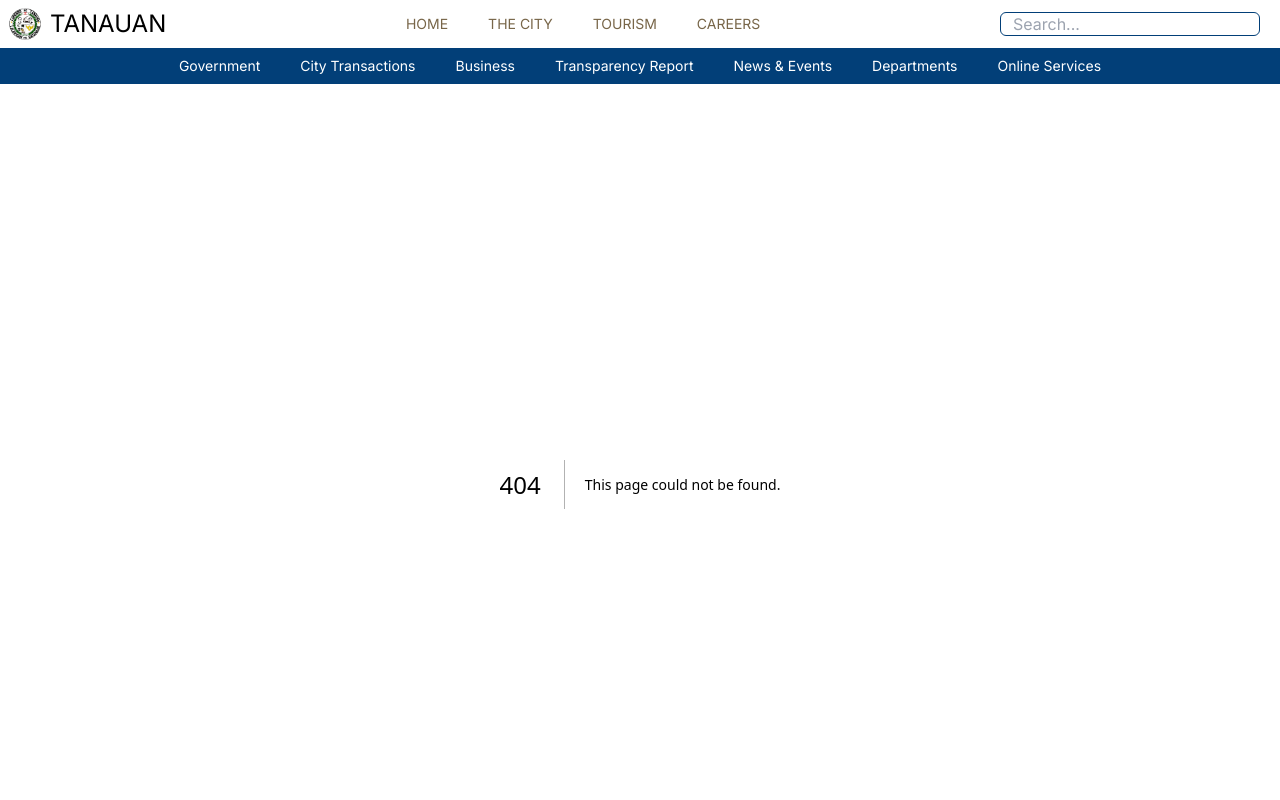
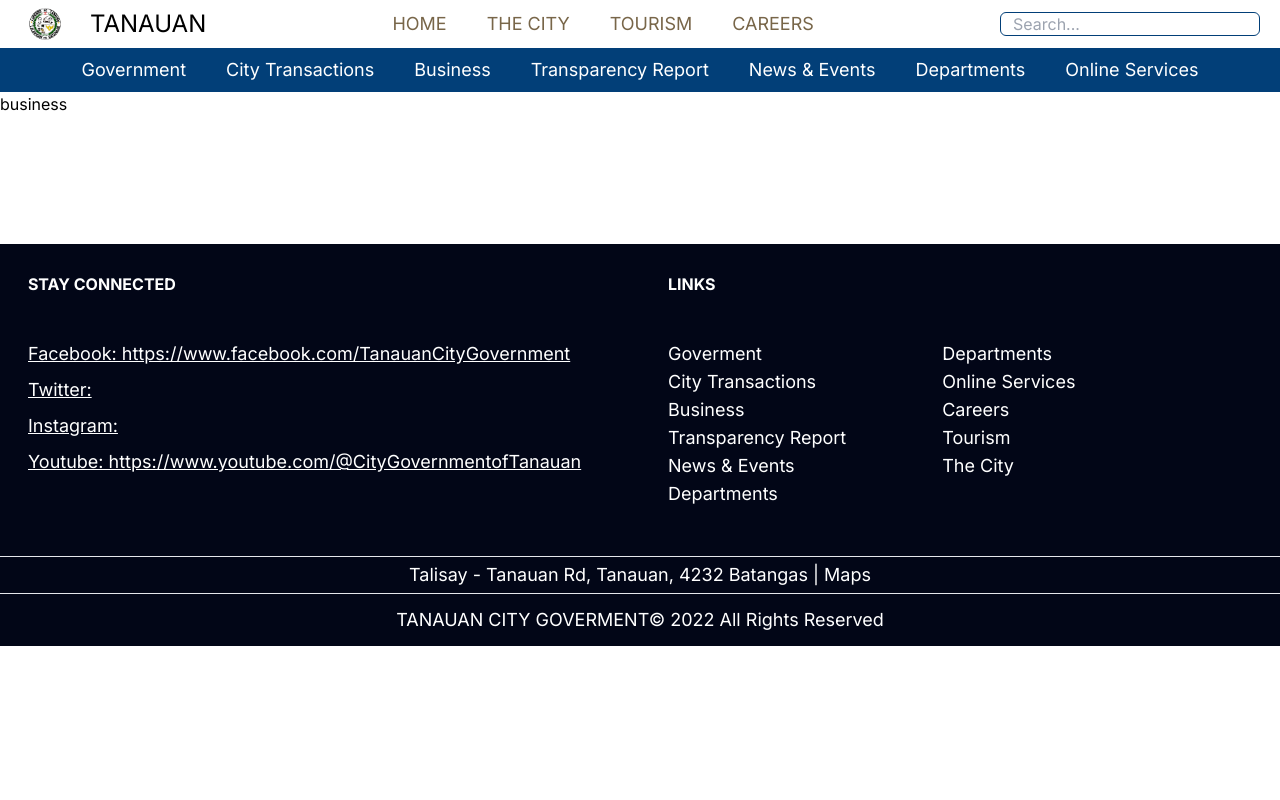
Before and after one commit to gian-tiqui/tanauan-nextjs, a Next.js app: page /business in a window 1280 px wide. Before the commit this address had no page. Shown: the top 800 px of the page. Built offline with nearby package versions, Linux system fonts and the light colour scheme.

Commit message:
cleaned smth

```diff
--- /dev/null
+++ b/app/business/page.tsx
@@ -0,0 +1,7 @@
+import React from "react";
+
+const page = () => {
+  return <div>business</div>;
+};
+
+export default page;
--- /dev/null
+++ b/app/city-transactions/page.tsx
@@ -0,0 +1,7 @@
+import React from "react";
+
+const page = () => {
+  return <div>city transactions</div>;
+};
+
+export default page;
--- a/app/components/Navbar.tsx
+++ b/app/components/Navbar.tsx
@@ -5,13 +5,65 @@ import { useSpring, animated } from "@react-spring/web";
 import Image from "next/image";
 import Link from "next/link";
 
-const linkClass = "mx-5 my-auto text-lg hover:underline text-sm text-white";
-const linkClass2 = "mx-5 my-auto text-lg hover:underline text-white text-sm";
-
 interface ComponentNavs {
   componentId: string;
   componentTitle: string;
 }
+
+interface RouteMaps {
+  path: string;
+  content: string;
+}
+
+const routeMapsTop: RouteMaps[] = [
+  {
+    path: "/",
+    content: "HOME",
+  },
+  {
+    path: "/city",
+    content: "THE CITY",
+  },
+  {
+    path: "/tourism",
+    content: "TOURISM",
+  },
+  {
+    path: "/careers",
+    content: "CAREERS",
+  },
+];
+
+const routeMapsBottom: RouteMaps[] = [
+  {
+    path: "/government",
+    content: "Government",
+  },
+  {
+    path: "city-transactions",
+    content: "City Transactions",
+  },
+  {
+    path: "business",
+    content: "Business",
+  },
+  {
+    path: "transparency-report",
+    content: "Transparency Report",
+  },
+  {
+    path: "news-events",
+    content: "News & Events",
+  },
+  {
+    path: "departments",
+    content: "Departments",
+  },
+  {
+    path: "online-services",
+    content: "Online Services",
+  },
+];
 
 const componentIds: ComponentNavs[] = [
   {
@@ -93,7 +145,7 @@ const Navbar = () => {
         <div className="flex justify-between py-2">
           <div className="flex">
             <Image
-              className=""
+              className="mx-5 my-auto lg:text-lg hover:underline text-sm text-white"
               src="/logo.png"
               width={50}
               height={100}
@@ -104,30 +156,16 @@ const Navbar = () => {
             <h2 className="my-auto text-2xl">TANAUAN</h2>
           </div>
           <div className="flex justify-between">
-            <Link href={"/"} className={linkClass} style={{ color: "#786649" }}>
-              HOME
-            </Link>
+            {routeMapsTop.map((routeMap, index) => (
               <Link
-              href={"/city"}
-              className={linkClass}
+                key={index}
+                href={routeMap.path}
+                className="mx-5 my-auto lg:text-lg hover:underline text-sm text-white"
                 style={{ color: "#786649" }}
               >
-              THE CITY
+                {routeMap.content}
               </Link>
-            <Link
-              href={"/tourism"}
-              className={linkClass}
-              style={{ color: "#786649" }}
-            >
-              TOURISM
-            </Link>
-            <Link
-              href={"/careers"}
-              className={linkClass}
-              style={{ color: "#786649" }}
-            >
-              CAREERS
-            </Link>
+            ))}
           </div>
           <div className="pr-5 my-auto" ref={inputRef}>
             <input
@@ -164,27 +202,15 @@ const Navbar = () => {
           style={{ backgroundColor: "#023F78" }}
         >
           <div className="flex justify-between">
-            <Link href={"/"} className={linkClass2}>
-              Government
+            {routeMapsBottom.map((routeMap, index) => (
+              <Link
+                key={index}
+                href={routeMap.path}
+                className="mx-5 my-auto text-white lg:text-lg hover:underline text-sm"
+              >
+                {routeMap.content}
               </Link>
-            <Link href={"/"} className={linkClass2}>
-              City Transactions
-            </Link>
-            <Link href={"/"} className={linkClass2}>
-              Business
-            </Link>
-            <Link href={"/"} className={linkClass2}>
-              Transparency Report
-            </Link>
-            <Link href={"/"} className={linkClass2}>
-              News & Events
-            </Link>
-            <Link href={"/"} className={linkClass2}>
-              Departments
-            </Link>
-            <Link href={"/"} className={linkClass2}>
-              Online Services
-            </Link>
+            ))}
           </div>
         </div>
       </div>
@@ -255,46 +281,25 @@ const Navbar = () => {
             >
               <p className="px-2 mr-4 font-bold text-white border rounded">x</p>
             </div>
-            <Link href={"/"} className="mx-5 font-bold text-white text-md">
-              Home
+            {routeMapsTop.map((routeMap, index) => (
+              <Link
+                key={index}
+                href={routeMap.path}
+                className="mx-5 my-auto lg:text-lg hover:underline text-sm text-white"
+              >
+                {routeMap.content}
               </Link>
-            <Link href={"/city"} className="mx-5 font-bold text-white text-md">
-              City
+            ))}
+            <hr className="mx-3 my-2 bg-white" />
+            {routeMapsBottom.map((routeMap, index) => (
+              <Link
+                key={index}
+                href={routeMap.path}
+                className="mx-5 my-auto lg:text-lg hover:underline text-white text-sm"
+              >
+                {routeMap.content}
               </Link>
-            <Link
-              href={"/tourism"}
-              className="mx-5 font-bold text-white text-md"
-            >
-              Tourism
-            </Link>
-            <Link
-              href={"/careers"}
-              className="mx-5 font-bold text-white text-md"
-            >
-              Careers
-            </Link>
-            <hr className="mx-3 my-2 bg-white" />
-            <Link href={"/"} className="mx-5 font-bold text-white text-md">
-              Government
-            </Link>
-            <Link href={"/"} className="mx-5 font-bold text-white text-md">
-              City Transactions
-            </Link>
-            <Link href={"/"} className="mx-5 font-bold text-white text-md">
-              Business
-            </Link>
-            <Link href={"/"} className="mx-5 font-bold text-white text-md">
-              Transparency Report
-            </Link>
-            <Link href={"/"} className="mx-5 font-bold text-white text-md">
-              News & Events
-            </Link>
-            <Link href={"/"} className="mx-5 font-bold text-white text-md">
-              Departments
-            </Link>
-            <Link href={"/"} className="mx-5 font-bold text-white text-md">
-              Online Services
-            </Link>
+            ))}
           </div>
         </animated.div>
       )}
--- /dev/null
+++ b/app/government/page.tsx
@@ -0,0 +1,7 @@
+import React from "react";
+
+const page = () => {
+  return <div>Government</div>;
+};
+
+export default page;
--- /dev/null
+++ b/app/news-events/page.tsx
@@ -0,0 +1,7 @@
+import React from "react";
+
+const page = () => {
+  return <div>news & events</div>;
+};
+
+export default page;
--- /dev/null
+++ b/app/online-services/page.tsx
@@ -0,0 +1,7 @@
+import React from "react";
+
+const page = () => {
+  return <div>online services</div>;
+};
+
+export default page;
--- /dev/null
+++ b/app/transparency-report/page.tsx
@@ -0,0 +1,7 @@
+import React from "react";
+
+const page = () => {
+  return <div>transparency report</div>;
+};
+
+export default page;
```
Lines whose indentation alone changed are shown as unchanged.
